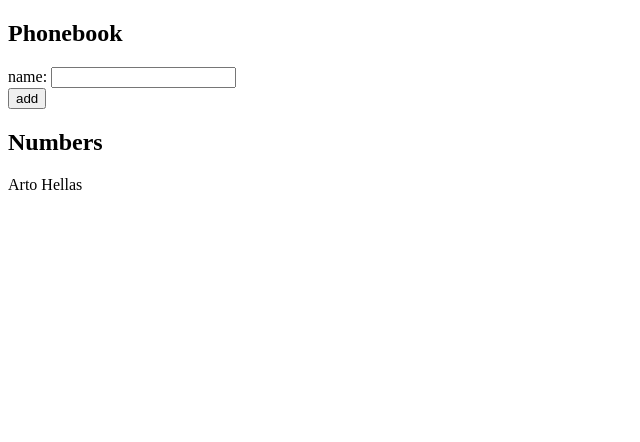
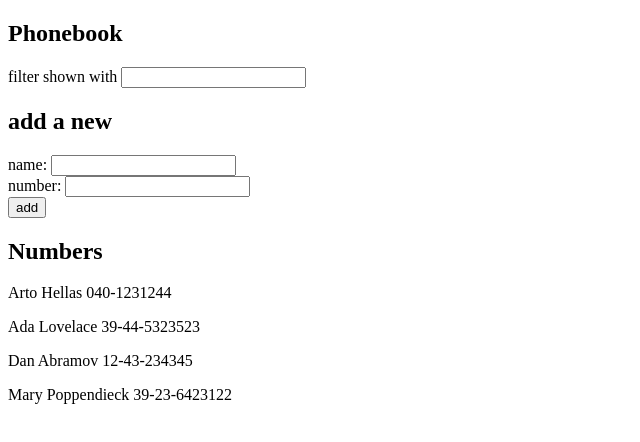
Before and after one commit to kxelina/fullstack, a React (Vite) app in the folder osa2/puhelinluettelo/: page / in a window 1280 px wide. Shown: the top 442 px of the page, without its empty margins (0-640 px from the left). Built offline with nearby package versions, Linux system fonts and the light colour scheme.

Commit message:
osa2:2.9

```diff
--- a/osa2/puhelinluettelo/package.json
+++ b/osa2/puhelinluettelo/package.json
@@ -21,6 +21,7 @@
     "eslint-plugin-react": "^7.34.1",
     "eslint-plugin-react-hooks": "^4.6.0",
     "eslint-plugin-react-refresh": "^0.4.6",
+    "terser-brunch": "^4.1.0",
     "vite": "^5.2.0"
   }
 }
--- a/osa2/puhelinluettelo/src/App.jsx
+++ b/osa2/puhelinluettelo/src/App.jsx
@@ -1,25 +1,26 @@
 import { useState } from 'react'
-
-const Name = (props) => {
-  return (
-    <div>{props.name}</div>
-  )
-}
 
 const App = () => {
   const [persons, setPersons] = useState([
-    { name: 'Arto Hellas' }
+    { name: 'Arto Hellas', number:'040-1231244'},
+    { name: 'Ada Lovelace', number: '39-44-5323523' },
+    { name: 'Dan Abramov', number: '12-43-234345' },
+    { name: 'Mary Poppendieck', number: '39-23-6423122' }
   ])
   const [newName, setNewName] = useState('')
+  const [newNumber, setNewNumber] = useState('')
+  const [search, setSearch] = useState('')
 
-  const addNewName = (event) => {
+  const addNewPerson = (event) => {
     event.preventDefault()
     console.log('button clicked', event.target)
-    if (persons.some((person => person.name == newName)))
+
+    if (persons.some((person => person.name === newName)))
     {window.alert(`${newName} is already added to phonebook`)}
     else {
     setNewName('')
-    setPersons([...persons, {name:newName}])
+    setNewNumber('')
+    setPersons([...persons, {name:newName, number:newNumber}])
     }
   }
 
@@ -28,20 +29,44 @@ const App = () => {
     setNewName(event.target.value)
   }
 
+  const handleNumber = (event) => {
+    console.log(event.target.value)
+    setNewNumber(event.target.value)
+  }
+
+  const handleSearch = (event) => {
+    console.log(event.target.value)
+    setSearch(event.target.value)
+  }
+
+  const personsToShow = search
+  ? persons.filter(person => person.name.includes(search))
+  : persons
+
+  const Component = ({ person }) => {
+    console.log(person)
+  return (
+    <p>{person.name} {person.number}</p>
+    )
+  }
+
   return (
     <div>
       <h2>Phonebook</h2>
-      <form onSubmit={addNewName}>
-        <div>
-          name: <input value={newName} onChange={handleName}/>
-        </div>
-        <div>
-          <button type="submit">add</button>
-        </div>
+      <div>
+        filter shown with <input value={search} onChange={handleSearch} />
+      </div>
+      <h2>add a new</h2>
+      <form onSubmit={addNewPerson}>
+        <div>name: <input value={newName} onChange={handleName}/> </div>
+        <div>number: <input value={newNumber} onChange={handleNumber}/></div>
+        <div><button type="submit">add</button></div>
       </form>
       <h2>Numbers</h2>
-        {persons.map((person, i) =>
-          <Name key={i} name={person.name} />
+        {personsToShow.map((person) =>
+          <div key={person.name}>
+            <Component person={person}/>
+          </div>
         )}
     </div>
   )
```
Also changed, not shown: 1 other file (tests, documents, lock files or other folders).
